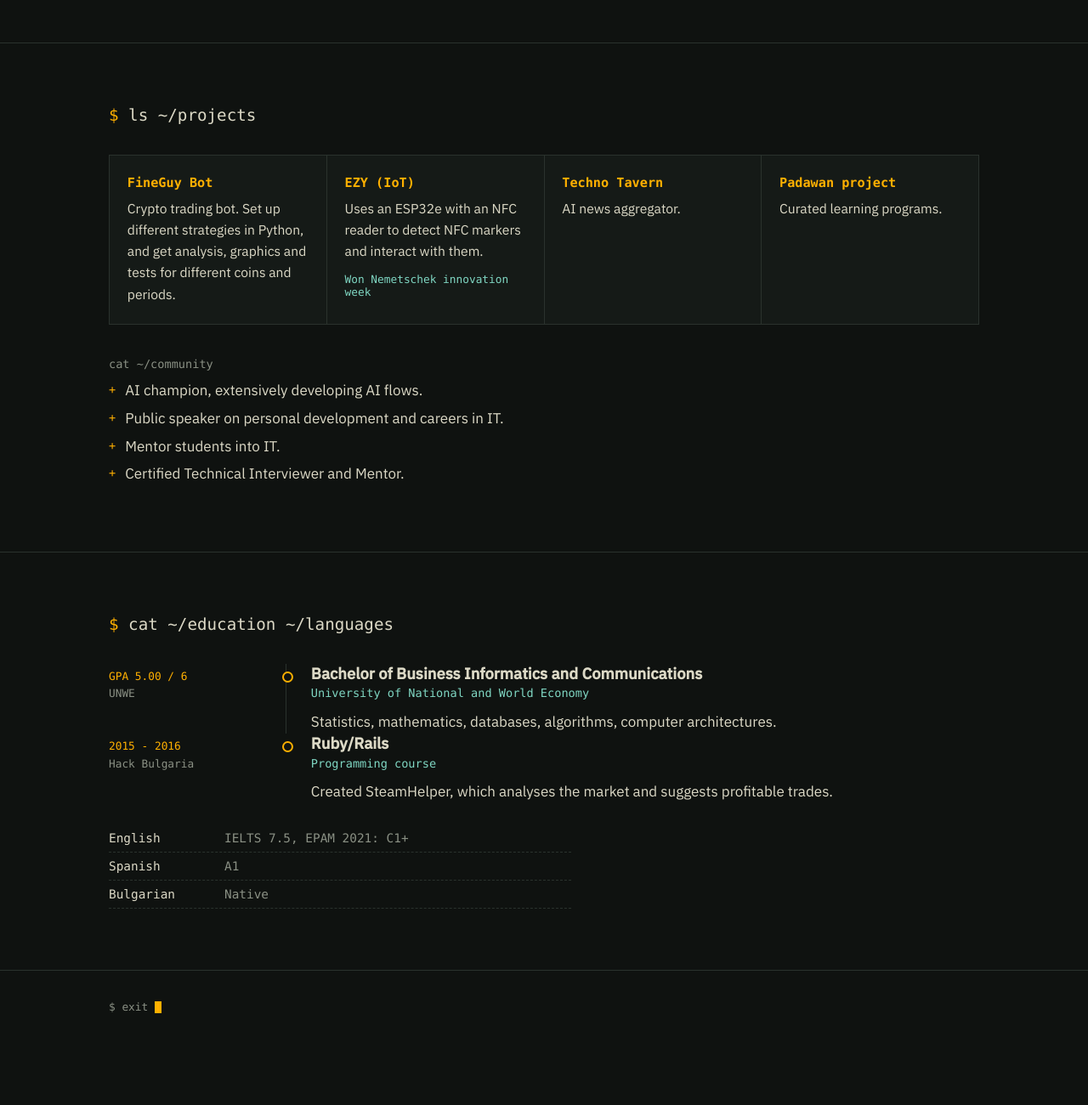
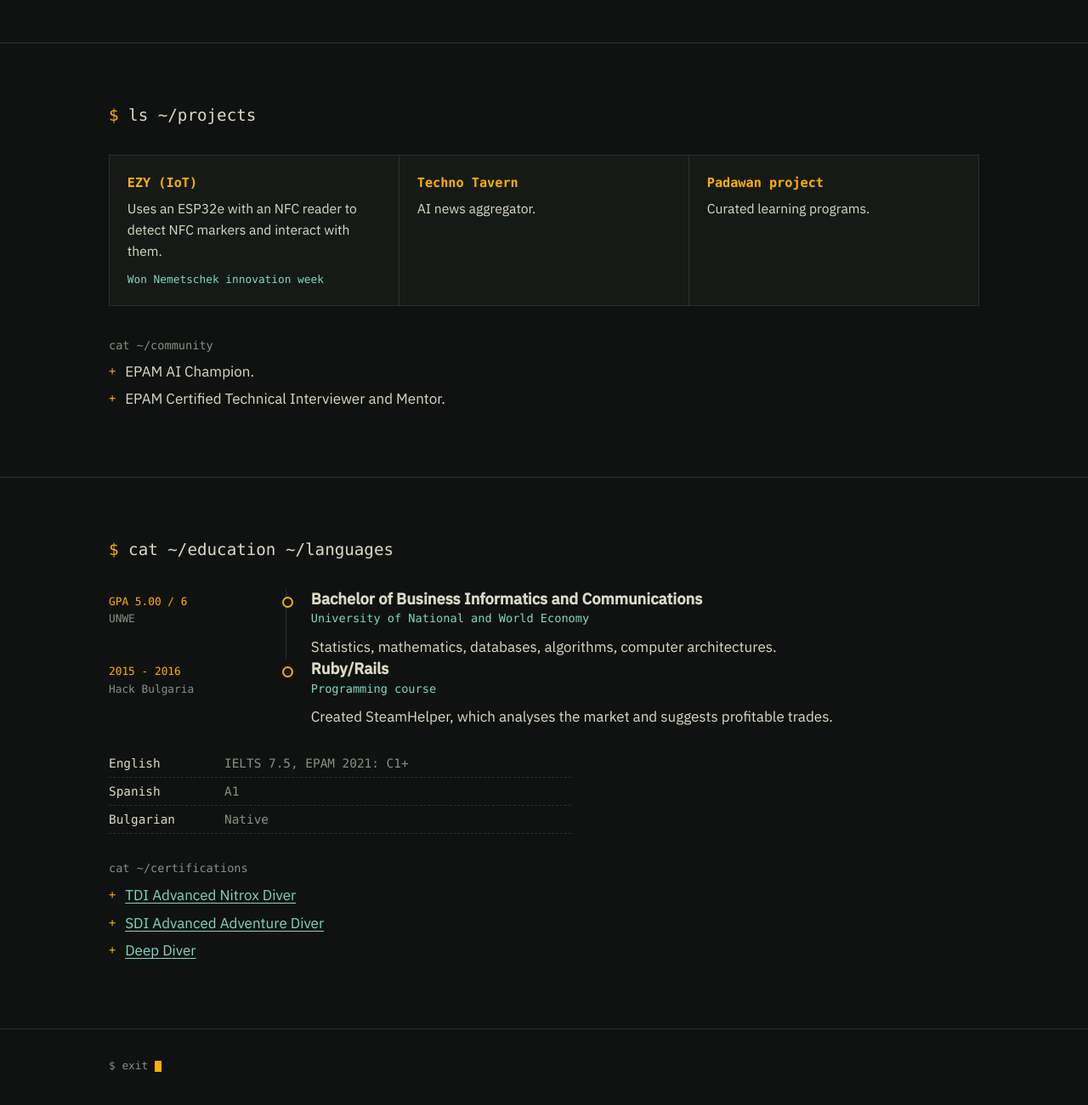
Before and after one commit to mihaildono/resume, a plain HTML site: page index.html in a window 1280 px wide. Shown: the part 3312-4612 px from the top of the page at 85% size. Before the commit the page ends 4560 px from the top, so only its background shows below. Drawn offline with Linux system fonts and the light colour scheme; a web font is replaced by a local one.

Commit message:
Add diving certs

```diff
--- a/index.html
+++ b/index.html
@@ -329,10 +329,6 @@ footer .caret{animation:none}
     <h2>ls ~/projects</h2>
     <div class="proj">
       <article>
-        <h3>FineGuy Bot</h3>
-        <p>Crypto trading bot. Set up different strategies in Python, and get analysis, graphics and tests for different coins and periods.</p>
-      </article>
-      <article>
         <h3>EZY (IoT)</h3>
         <p>Uses an ESP32e with an NFC reader to detect NFC markers and interact with them.</p>
         <p class="win">Won Nemetschek innovation week</p>
@@ -349,10 +345,8 @@ footer .caret{animation:none}
     <div class="community">
       <h3>cat ~/community</h3>
       <ul class="pts">
-        <li>AI champion, extensively developing AI flows.</li>
-        <li>Public speaker on personal development and careers in IT.</li>
-        <li>Mentor students into IT.</li>
-        <li>Certified Technical Interviewer and Mentor.</li>
+        <li>EPAM AI Champion.</li>
+        <li>EPAM Certified Technical Interviewer and Mentor.</li>
       </ul>
     </div>
   </div>
@@ -385,6 +379,14 @@ footer .caret{animation:none}
         <li><span>Spanish</span><span>A1</span></li>
         <li><span>Bulgarian</span><span>Native</span></li>
       </ul>
+      <div>
+        <h3 class="mono" style="font-weight:300;font-size:.85rem;color:var(--dim);margin-bottom:.6rem">cat ~/certifications</h3>
+        <ul class="pts">
+          <li><a href="https://portal.tdisdi.com/storage/social/certifications/99470923-c02f-4f16-a86f-ff1f23f052f7.html">TDI Advanced Nitrox Diver</a></li>
+          <li><a href="https://portal.tdisdi.com/storage/social/certifications/1718f31f-e097-41eb-a365-d1cd67193c0c.html">SDI Advanced Adventure Diver</a></li>
+          <li><a href="https://portal.tdisdi.com/storage/social/certifications/40bcfe54-6ffa-4ea2-ae75-820d77da50b7.html">Deep Diver</a></li>
+        </ul>
+      </div>
     </div>
   </div>
 </section>
```
